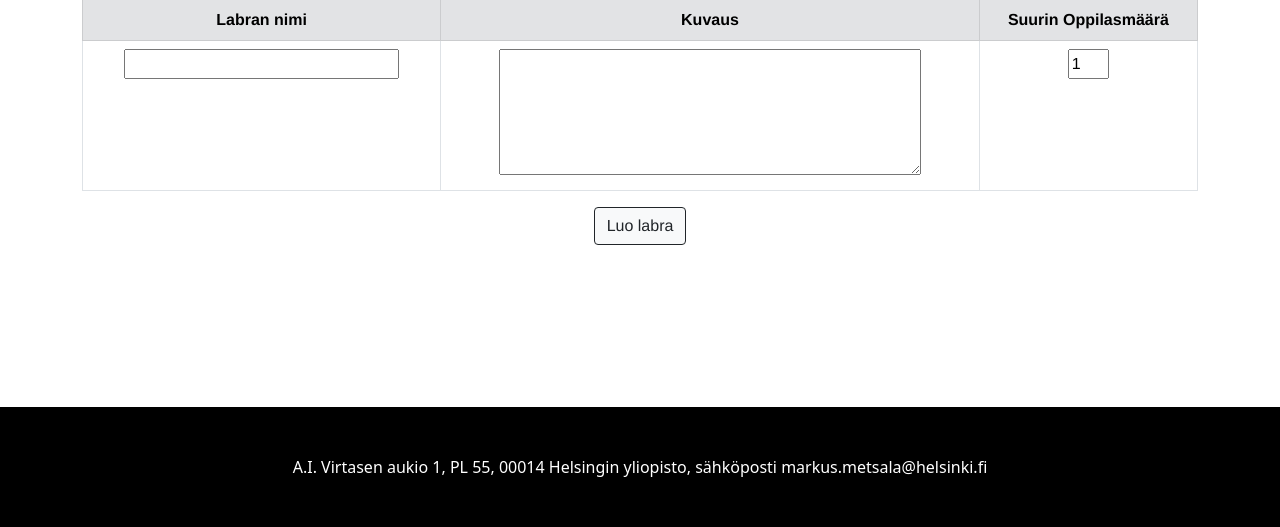
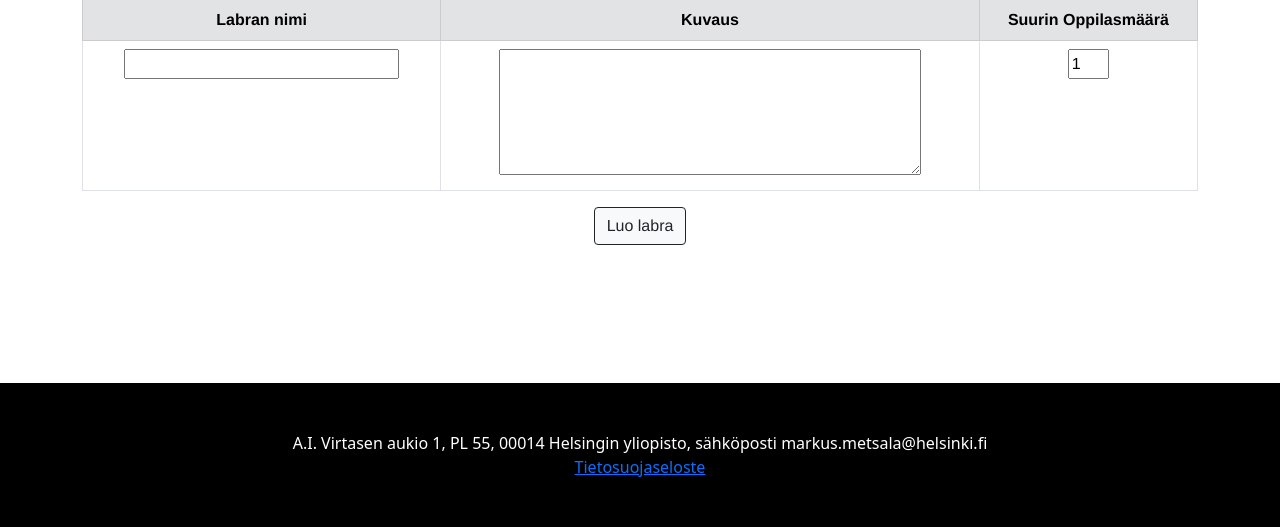
Before and after one commit to Salmela/ilmo, a Django app: page /create_lab/ in a window 1280 px wide. Shown: the part 273-800 px from the top of the page. Run offline with Django 4.2, Linux system fonts and the light colour scheme; the visitor is signed in with stand-in values (Sample User, id 1); parts of the project's set-up code (start-up, migrations or seed data) failed here and were passed over.

Commit message:
added tietosuojaseloste

```diff
--- a/app/ilmoweb/templates/layout.html
+++ b/app/ilmoweb/templates/layout.html
@@ -107,6 +107,8 @@
   <footer class="bg-black text-center">
     <div class="footer">
       A.I. Virtasen aukio 1, PL 55, 00014 Helsingin yliopisto, sähköposti markus.metsala@helsinki.fi
+      <br>
+      <a href="https://github.com/ILMOWEB/ilmo/blob/main/Tietosuojaseloste.md">Tietosuojaseloste</a>
     </div>
   </footer>
 </body>
```
